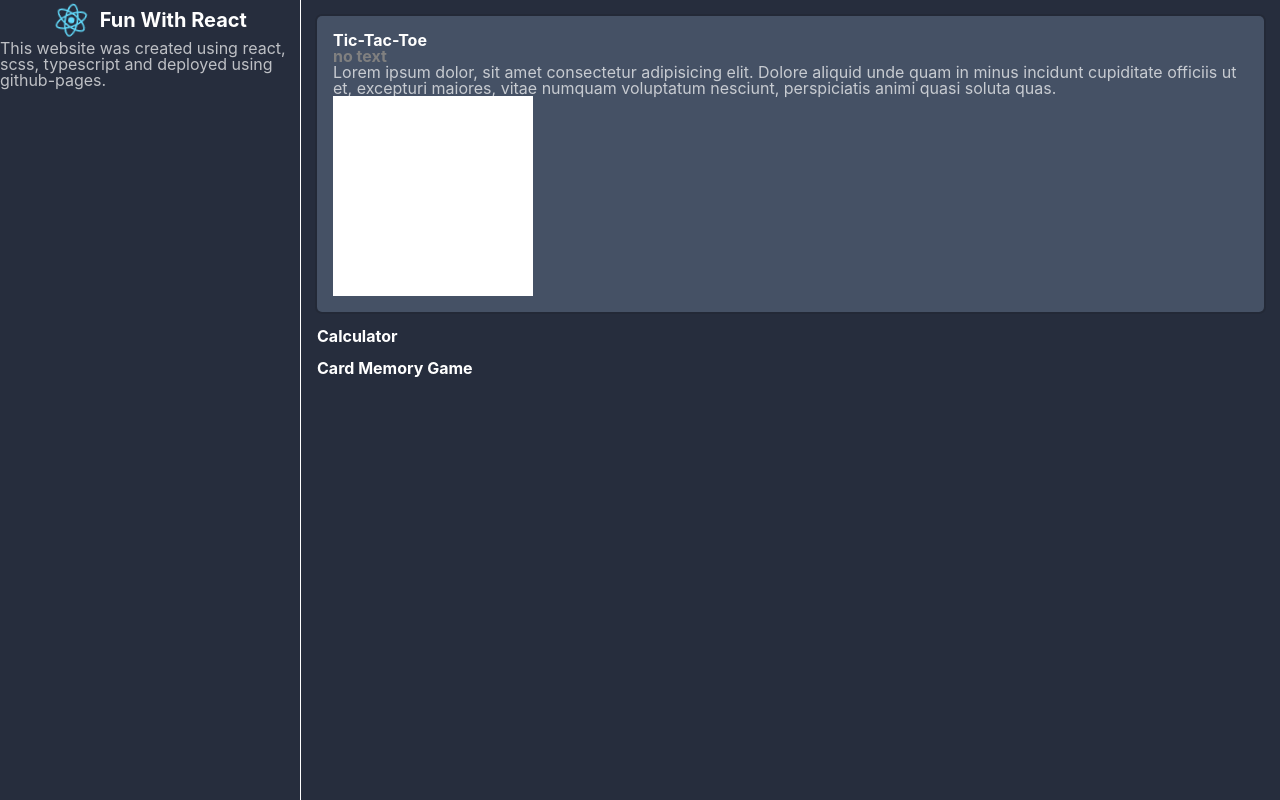
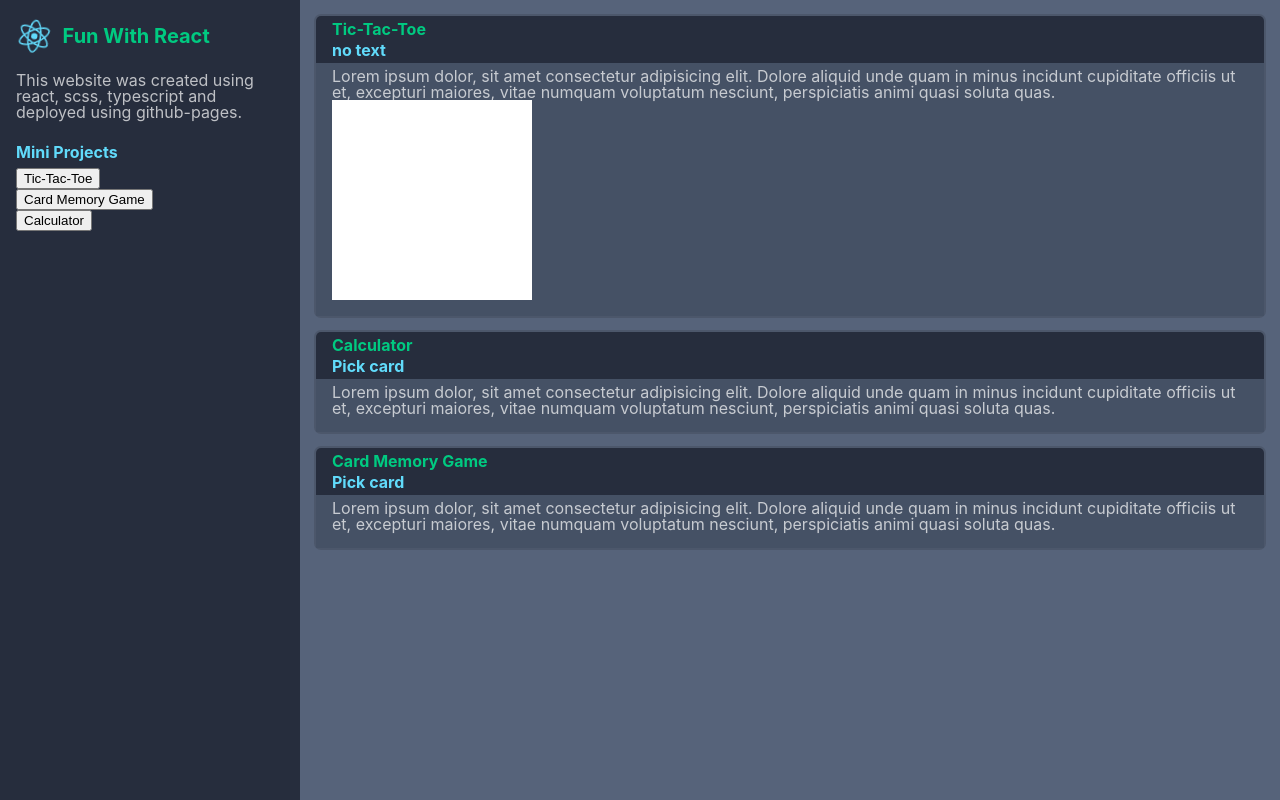
Before and after one commit to nate-h/fun-with-react, a React (Create React App) app: page / in a window 1280 px wide. Built offline with nearby package versions, Linux system fonts and the light colour scheme.

Commit message:
Run prettier plus work on sidebar.

```diff
--- a/src/App.scss
+++ b/src/App.scss
@@ -5,11 +5,11 @@
     display: flex;
     width: 100%;
     height: 100%;
-    background-color: $bg-1;
-    color: $t1;
+    background-color: $bg-3;
+    color: $t2;
 
     >main {
-        border-left: 1px solid white;
+        overflow: auto;
 
         ul {
             li {
@@ -26,3 +26,11 @@
 p {
     color: $t2;
 }
+
+h1 {
+    color: $c1;
+}
+
+h2 {
+    color: $c2;
+}
--- a/src/Card.scss
+++ b/src/Card.scss
@@ -1,8 +1,23 @@
 @use "./variables.scss" as *;
 
 .Card {
-    background-color: $bg-2;
+    $small-pad: 5px;
+    $large-pad: 1em;
+    background-color: $bg-1;
     border-radius: 5px;
-    padding: 1em;
     box-shadow: 0 0 0 2px rgba(23, 23, 23, 0.15);
+
+    .CardHeader {
+        padding: $small-pad $large-pad $small-pad $large-pad;
+    }
+
+    .CardSubHeader {
+        color: $c2;
+        padding: 0 $large-pad $small-pad $large-pad;
+    }
+
+    >main {
+        background-color: $bg-2;
+        padding: $small-pad $large-pad $large-pad $large-pad;
+    }
 }
--- a/src/Card.tsx
+++ b/src/Card.tsx
@@ -3,11 +3,11 @@ import "./Card.scss"
 
 
 const CardHeader = (props: any) => (
-    <h1>{props.children}</h1>
+    <h1 className="CardHeader">{props.children}</h1>
 )
 
 const CardSubHeader = (props: any) => (
-    <h2 style={{ color: "gray" }}> {props.children}</h2 >
+    <h2 className="CardSubHeader"> {props.children}</h2 >
 )
 
 export default function Card(props: any) {
@@ -15,7 +15,7 @@ export default function Card(props: any) {
         <section className="Card">
             {props.header && <CardHeader>{props.header}</CardHeader>}
             {props.subheader && <CardSubHeader>{props.subheader}</CardSubHeader>}
-            {props.children}
+            <main>{props.children}</main>
         </section>
     )
 }
--- a/src/calculator/Calculator.tsx
+++ b/src/calculator/Calculator.tsx
@@ -1,5 +1,14 @@
-import React from "react";
+import React from 'react';
+import Card from '../Card';
 
 export default function Calculator() {
-    return <h1>Calculator</h1>
+  return (
+    <Card header='Calculator' subheader='Pick card'>
+      <p>
+        Lorem ipsum dolor, sit amet consectetur adipisicing elit. Dolore aliquid unde quam in minus
+        incidunt cupiditate officiis ut et, excepturi maiores, vitae numquam voluptatum nesciunt,
+        perspiciatis animi quasi soluta quas.
+      </p>
+    </Card>
+  );
 }
--- a/src/card-memory-game/CardMemoryGame.tsx
+++ b/src/card-memory-game/CardMemoryGame.tsx
@@ -1,5 +1,14 @@
-import React from "react";
+import React from 'react';
+import Card from '../Card';
 
 export default function CardMemoryGame() {
-    return <h1>Card Memory Game</h1>
+  return (
+    <Card header='Card Memory Game' subheader='Pick card'>
+      <p>
+        Lorem ipsum dolor, sit amet consectetur adipisicing elit. Dolore aliquid unde quam in minus
+        incidunt cupiditate officiis ut et, excepturi maiores, vitae numquam voluptatum nesciunt,
+        perspiciatis animi quasi soluta quas.
+      </p>
+    </Card>
+  );
 }
--- a/src/sidebar/Sidebar.scss
+++ b/src/sidebar/Sidebar.scss
@@ -1,10 +1,13 @@
+@use '../variables.scss' as *;
+
 .Sidebar {
   width: 300px;
   height: 100%;
+  padding: 1em;
+  background-color: $bg-1;
 
   h1 {
     display: flex;
-        justify-content: center;
     align-items: center;
     font-size: 20px;
 
@@ -12,6 +15,10 @@
       height: 5vmin;
       margin-left: -10px;
     }
+  }
+
+  h2 {
+    padding: 1.5em 0 0.5em;
   }
 
   @media (prefers-reduced-motion: no-preference) {
--- a/src/sidebar/Sidebar.tsx
+++ b/src/sidebar/Sidebar.tsx
@@ -1,18 +1,39 @@
-import React from "react";
+import React from 'react';
 import logo from '../logo.svg';
-import "./Sidebar.scss"
+import './Sidebar.scss';
+
+function Link({ name }: { name: string }) {
+  const linkClick = (loc: string, goto: any) => {
+    console.log('goto: ', name);
+  };
+  return (
+    <li>
+      <button
+        onClick={(event) => {
+          linkClick('foo', event);
+        }}
+      >
+        {name}
+      </button>
+    </li>
+  );
+}
 
 export default function Sidebar() {
-    return (
-        <aside className="Sidebar">
-            <h1>
-                <img src={logo} className="logo" alt="logo" />
-                Fun With React
-            </h1>
-            <p>
-                This website was created using react, scss, typescript and deployed
-                using github-pages.
-            </p>
-        </aside>
-    )
+  return (
+    <aside className='Sidebar'>
+      <h1>
+        <img src={logo} className='logo' alt='logo' />
+        Fun With React
+      </h1>
+      <br />
+      <p>This website was created using react, scss, typescript and deployed using github-pages.</p>
+      <h2>Mini Projects</h2>
+      <ul>
+        <Link name='Tic-Tac-Toe' />
+        <Link name='Card Memory Game' />
+        <Link name='Calculator' />
+      </ul>
+    </aside>
+  );
 }
--- a/src/variables.scss
+++ b/src/variables.scss
@@ -2,7 +2,7 @@ $bg-1: #262d3d;
 $bg-2: #455165;
 $bg-3: #56637a;
 $c1: #00ca81;
-$c2: #22aeef;
+$c2: #61DBFB;
 $c3: #204dc4;
 $t1: white;
 $t2: rgba(255, 255, 255, .7);
```
Also changed, not shown: src/index.css (+3 -6 lines), src/tic-tac-toe/TicTacToe.tsx (+12 -13 lines). Lines whose indentation alone changed are shown as unchanged.
